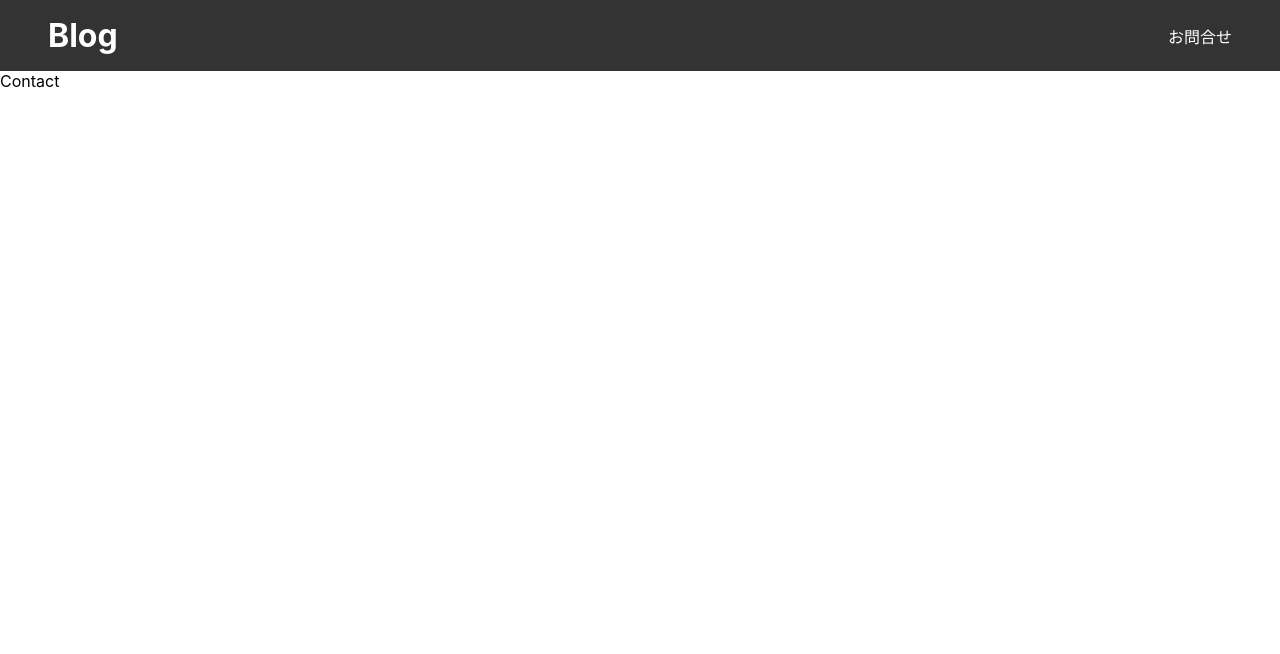
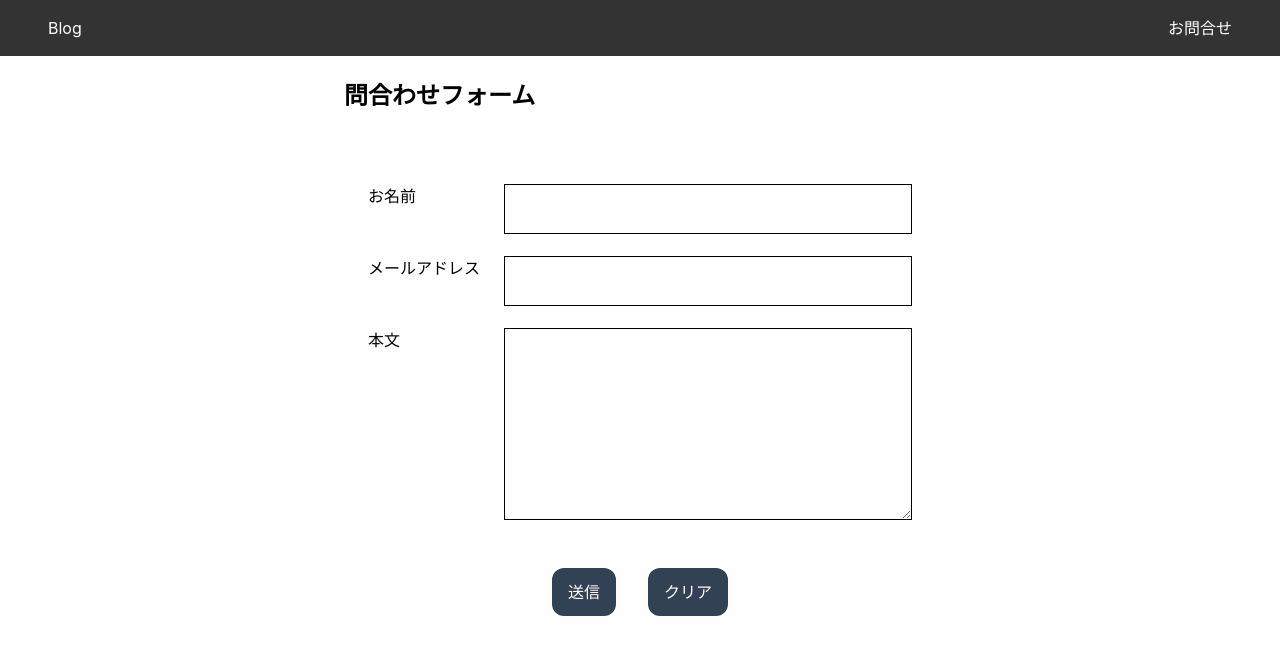
Before and after one commit to Tomoe-Yoko/test-app, a React (Create React App) app: page /contact in a window 1280 px wide. Shown: the top 654 px of the page. Built offline with nearby package versions, Linux system fonts and the light colour scheme.

Commit message:
tailwindの設定及び、コンタクトページのレイアウト設定をしました

```diff
--- a/package.json
+++ b/package.json
@@ -35,5 +35,8 @@
       "last 1 firefox version",
       "last 1 safari version"
     ]
+  },
+  "devDependencies": {
+    "tailwindcss": "^3.4.4"
   }
 }
--- a/src/App.css
+++ b/src/App.css
@@ -19,7 +19,7 @@ a {
   text-decoration: none;
 }
 
-.flex {
+.flexbox {
   display: flex;
   justify-content: space-between;
   align-items: center;
--- a/src/components/Contact.js
+++ b/src/components/Contact.js
@@ -1,7 +1,58 @@
 import React from "react";
 
 const Contact = () => {
-  return <div>Contact</div>;
+  return (
+    <>
+      <h2 className="w-2/4 mx-auto p-6 font-bold text-2xl">問合わせフォーム</h2>
+      <form action="" className="w-2/4 mx-auto">
+        <div className="name flex justify-between m-12">
+          <label htmlFor="name">お名前</label>
+          <div className=" w-3/4 h-6">
+            <input
+              id="name"
+              type="text"
+              className="border border-black w-full py-3"
+            />
+          </div>
+        </div>
+        <div className="email flex justify-between m-12">
+          <label htmlFor="email">メールアドレス</label>
+          <div className=" w-3/4 h-6">
+            <input
+              id="email"
+              type="email"
+              className="border border-black w-full py-3"
+            />
+          </div>
+        </div>
+        <div className="message flex  justify-between m-12">
+          <label htmlFor="message">本文</label>
+          <div className=" w-3/4">
+            <textarea
+              name="message"
+              id="message"
+              defaultValue={""}
+              className="block border border-current w-full h-48"
+            />
+          </div>
+        </div>
+        <div className="flex justify-center">
+          <button
+            type="submit"
+            className="block mx-4 py-3 px-4 rounded-xl bg-slate-700 text-white"
+          >
+            送信
+          </button>
+          <button
+            type="submit"
+            className="block mx-4 py-3 px-4 rounded-xl bg-slate-700 text-white"
+          >
+            クリア
+          </button>
+        </div>
+      </form>
+    </>
+  );
 };
 
 export default Contact;
--- a/src/components/Header.js
+++ b/src/components/Header.js
@@ -4,7 +4,7 @@ import { Link } from "react-router-dom";
 export default function Header() {
   return (
     <>
-      <header className="flex">
+      <header className="flexbox">
         <h1>
           <Link to="/">Blog</Link>
         </h1>
--- a/src/components/Home.js
+++ b/src/components/Home.js
@@ -10,9 +10,9 @@ export default function Home() {
           <li key={post.id} className="postwrap">
             <Link to={`/${post.id}`}>
               {/* //URL */}
-              <div className="flex">
+              <div className="flexbox">
                 <p>{new Date(post.createdAt).toLocaleDateString()}</p>
-                <div className="categories flex">
+                <div className="categories flexbox">
                   {post.categories.map((category, index) => (
                     <div key={index}>{category}</div>
                   ))}
--- a/src/components/Page.js
+++ b/src/components/Page.js
@@ -15,18 +15,25 @@ const Page = () => {
   //   return <div>記事が見つかりませんでした</div>;
   // }
   return post ? (
-    <div>
-      <h2>{post.title}</h2>
+    <div className="w-9/12 mx-auto my-10 max-w-screen-md">
+      {/* <h2 className="p-6 font-bold text-xl">{post.title}</h2> */}
       <img src={post.thumbnailUrl} alt={post.title} />
-      <p> {new Date(post.createdAt).toLocaleDateString()}</p>
-      <div>
-        <ul>
-          {post.categories.map((category, index) => (
-            <li key={index}>{category}</li>
-          ))}
-        </ul>
+      <div className="flex mt-4">
+        <p> {new Date(post.createdAt).toLocaleDateString()}</p>
+        <div>
+          <ul className="flex">
+            {post.categories.map((category, index) => (
+              <li
+                key={index}
+                className="p-1 m-1 text-blue-700 border border-solid border-blue-700 rounded"
+              >
+                {category}
+              </li>
+            ))}
+          </ul>
+        </div>
       </div>
-      <div>{renderContent(post.content)}</div>
+      <div className="mt-4">{renderContent(post.content)}</div>
     </div>
   ) : (
     <div>記事が見つかりませんでした。</div>
--- /dev/null
+++ b/tailwind.config.js
@@ -0,0 +1,8 @@
+/** @type {import('tailwindcss').Config} */
+module.exports = {
+  content: ["./src/**/*.{js,jsx,ts,tsx}"],
+  theme: {
+    extend: {},
+  },
+  plugins: [],
+};
```
Also changed, not shown: src/index.css (+8 -3 lines), 1 other file (tests, documents, lock files or other folders).
